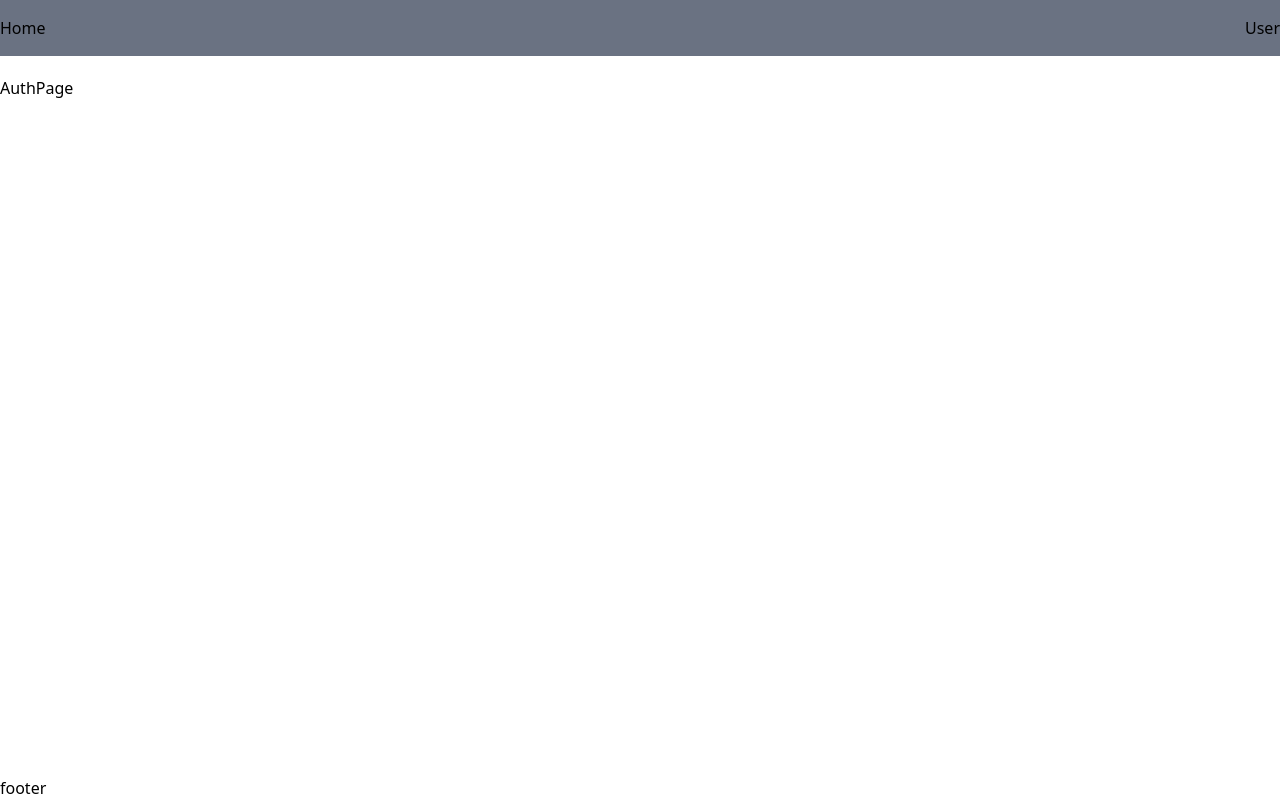
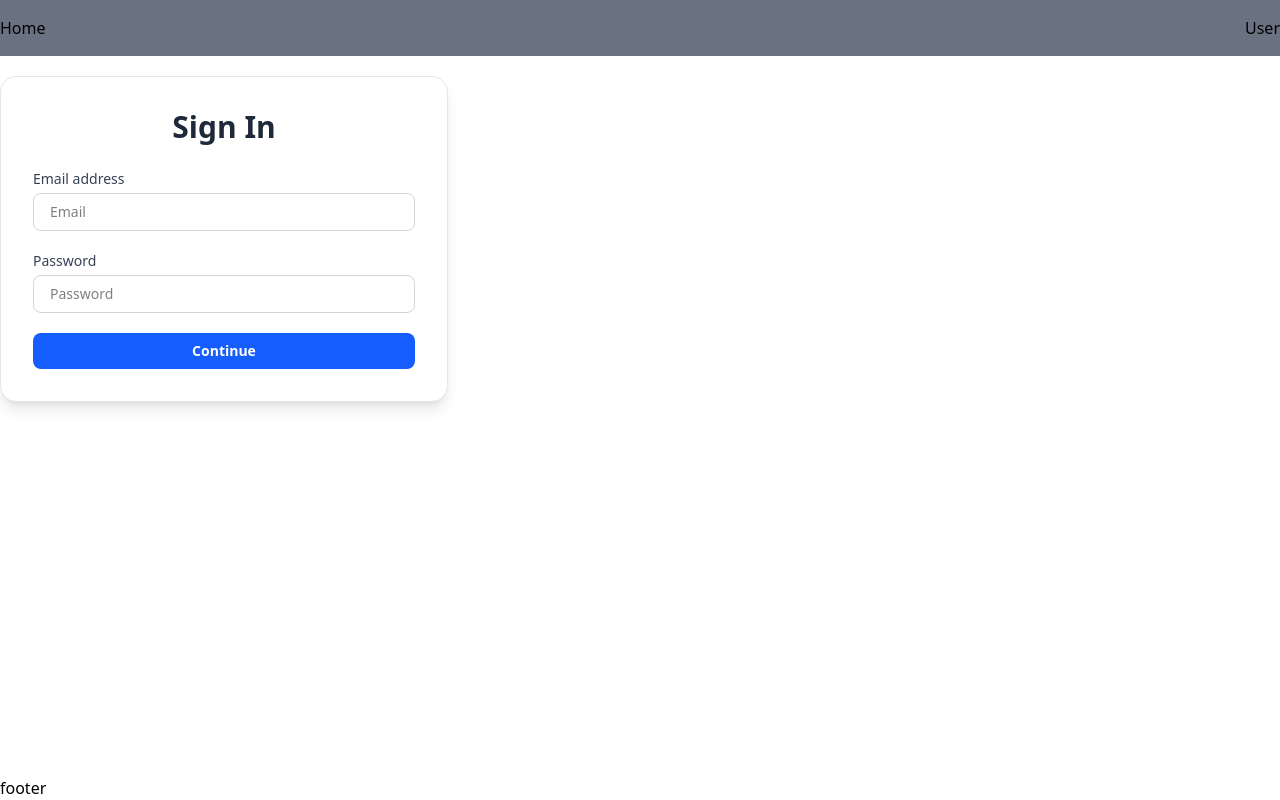
Before and after one commit to dorincreciun/TodoList, a React (Vite) app in the folder frontend/: page /login in a window 1280 px wide. Built offline with nearby package versions, Linux system fonts and the light colour scheme; what openapi-fetch would draw is missing.

Commit message:
feat(frontend): add reusable Label and Input components, integrate them into AuthPage layout

```diff
--- a/frontend/src/pages/auth/ui/index.tsx
+++ b/frontend/src/pages/auth/ui/index.tsx
@@ -1,9 +1,32 @@
 import {PageLayout} from "../../../shared/layouts/PageLayout";
+import {Input} from "../../../shared/components/Input";
+import {Label} from "../../../shared/components/Label";
 
 export const AuthPage = () => {
     return (
         <PageLayout>
-            AuthPage
+            <div className="w-full max-w-md bg-white p-8 rounded-2xl shadow-lg border border-gray-200">
+                <h1 className="text-3xl font-bold text-center text-gray-800 mb-6">Sign In</h1>
+
+                <form className="space-y-5">
+                    <div>
+                        <Label htmlFor={'email'}>Email address</Label>
+                        <Input id={'email'} type={'email'} placeholder={'Email'} />
+                    </div>
+
+                    <div>
+                        <Label htmlFor={'password'}>Password</Label>
+                        <Input id={'password'} type={'password'} placeholder={'Password'} />
+                    </div>
+
+                    <button
+                        type="submit"
+                        className="w-full py-2 px-4 bg-blue-600 hover:bg-blue-700 text-white text-sm font-semibold rounded-lg transition-colors duration-200"
+                    >
+                        Continue
+                    </button>
+                </form>
+            </div>
         </PageLayout>
     )
 }
--- /dev/null
+++ b/frontend/src/shared/components/Input/index.ts
@@ -0,0 +1 @@
+export {Input} from './ui'
--- /dev/null
+++ b/frontend/src/shared/components/Input/model/types.ts
@@ -0,0 +1,3 @@
+import type {InputHTMLAttributes} from "react";
+
+export type InputProps = InputHTMLAttributes<HTMLInputElement>
--- /dev/null
+++ b/frontend/src/shared/components/Input/ui/index.tsx
@@ -0,0 +1,10 @@
+import type {InputProps} from "../model/types.ts";
+
+export const Input = ({...rest}: InputProps) => {
+    return (
+        <input
+            {...rest}
+            className="w-full px-4 py-2 border border-gray-300 rounded-lg text-sm focus:outline-none focus:ring-2 focus:ring-blue-500"
+        />
+    )
+}
--- /dev/null
+++ b/frontend/src/shared/components/Label/index.ts
@@ -0,0 +1 @@
+export {Label} from './ui'
--- /dev/null
+++ b/frontend/src/shared/components/Label/model/types.ts
@@ -0,0 +1,3 @@
+import type {LabelHTMLAttributes} from "react";
+
+export type LabelProps = LabelHTMLAttributes<HTMLLabelElement>
--- /dev/null
+++ b/frontend/src/shared/components/Label/ui/index.tsx
@@ -0,0 +1,9 @@
+import type {LabelProps} from "../model/types.ts";
+
+export const Label = ({children, ...rest}: LabelProps) => {
+    return (
+        <label {...rest} className="block mb-1 text-sm font-medium text-gray-700">
+            {children}
+        </label>
+    )
+}
```
